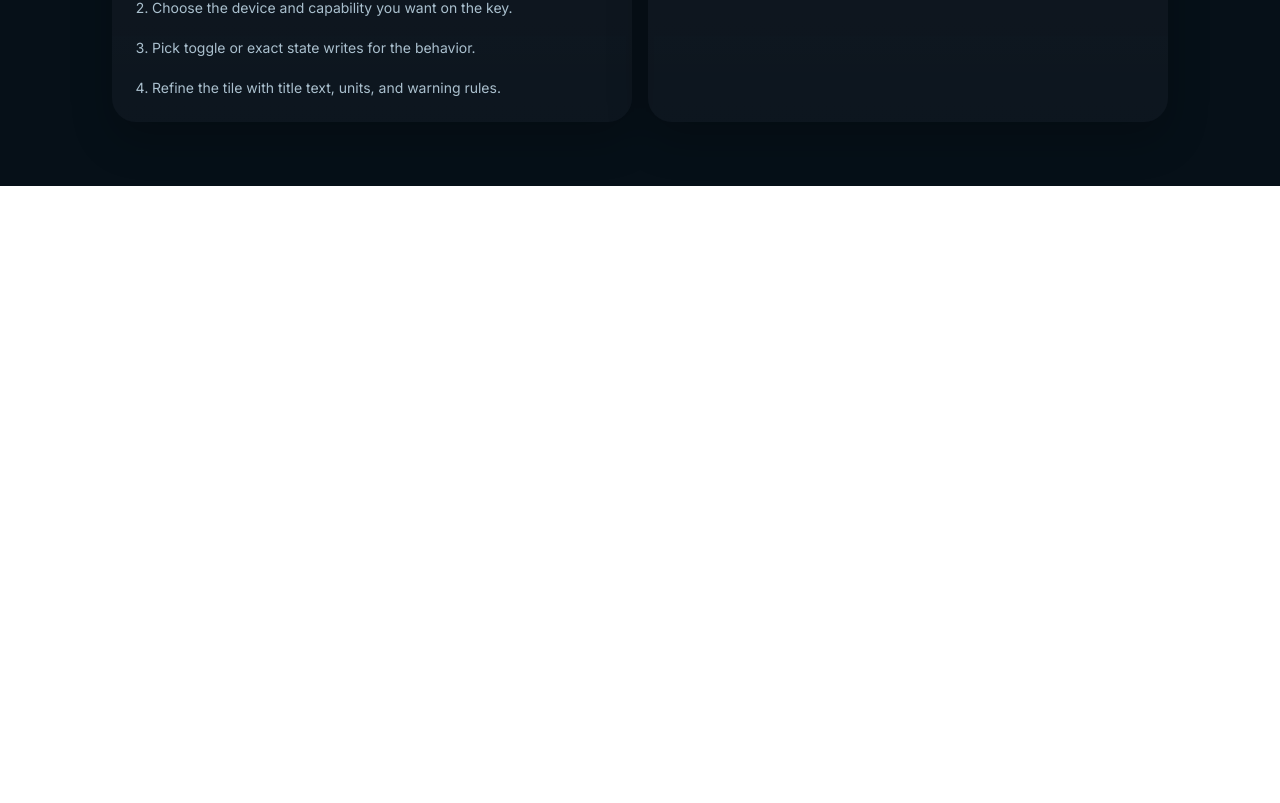
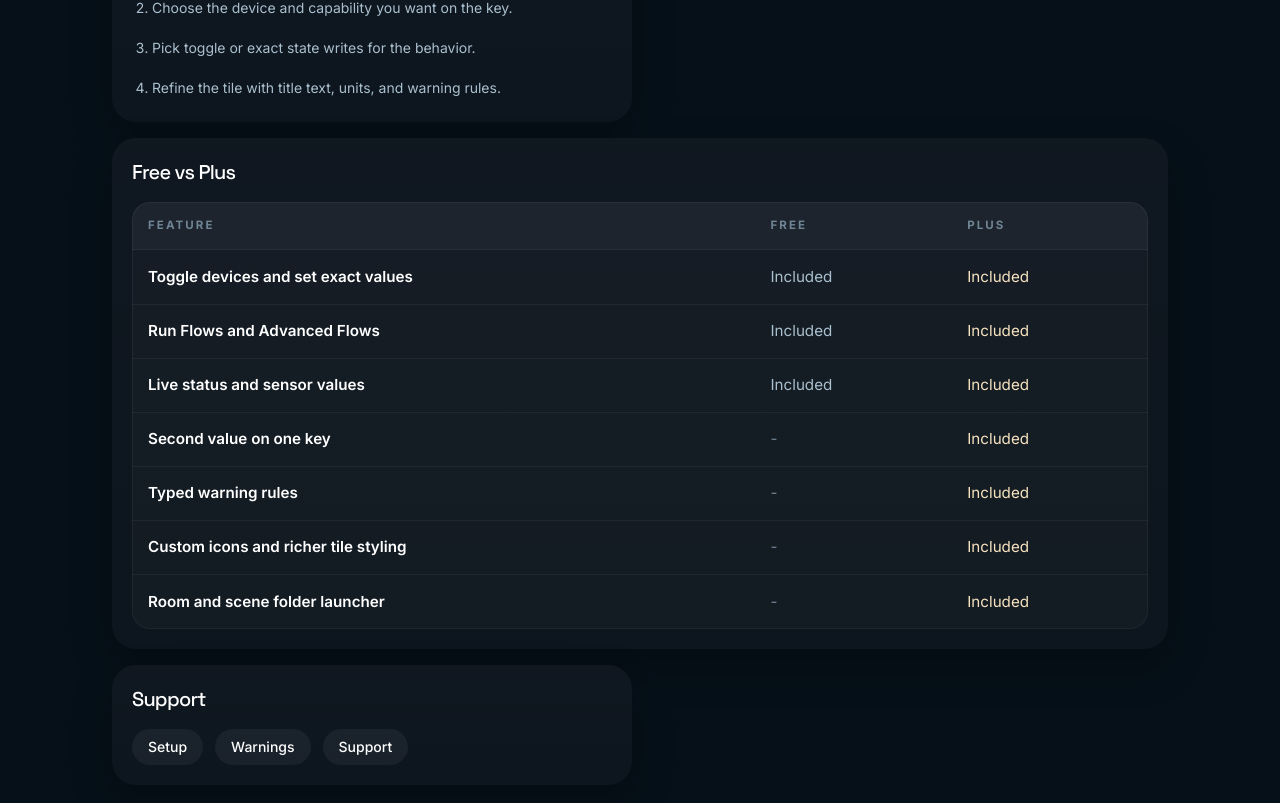
Before and after one commit to oddworker1/stream-deck-store, a Vue app in the folder frontend/: page /homey.html in a window 1280 px wide. Shown: the part 883-1686 px from the top of the page. Before the commit the page ends 1069 px from the top, so only its background shows below. Built offline with nearby package versions, Linux system fonts and the light colour scheme.

Commit message:
Add Homey comparison table and FAQ detail links

```diff
--- a/frontend/src/data/site.ts
+++ b/frontend/src/data/site.ts
@@ -10,6 +10,12 @@ export type PreviewTile = {
   overlayImage?: string;
 };
 
+export type ComparisonRow = {
+  feature: string;
+  free: string;
+  plus: string;
+};
+
 export type FaqItem = {
   answer: string;
   id: string;
@@ -18,6 +24,7 @@ export type FaqItem = {
 
 export type PluginRecord = {
   badges: string[];
+  comparisonRows: ComparisonRow[];
   faq: FaqItem[];
   faqIntro: string;
   helpTopicMap: Record<string, string>;
@@ -37,6 +44,43 @@ export type PluginRecord = {
 
 export const homeyPlugin: PluginRecord = {
   badges: ["Free + Plus", "Home automation"],
+  comparisonRows: [
+    {
+      feature: "Toggle devices and set exact values",
+      free: "Included",
+      plus: "Included"
+    },
+    {
+      feature: "Run Flows and Advanced Flows",
+      free: "Included",
+      plus: "Included"
+    },
+    {
+      feature: "Live status and sensor values",
+      free: "Included",
+      plus: "Included"
+    },
+    {
+      feature: "Second value on one key",
+      free: "-",
+      plus: "Included"
+    },
+    {
+      feature: "Typed warning rules",
+      free: "-",
+      plus: "Included"
+    },
+    {
+      feature: "Custom icons and richer tile styling",
+      free: "-",
+      plus: "Included"
+    },
+    {
+      feature: "Room and scene folder launcher",
+      free: "-",
+      plus: "Included"
+    }
+  ],
   faq: [
     {
       answer:
@@ -46,9 +90,21 @@ export const homeyPlugin: PluginRecord = {
     },
     {
       answer:
+        "If the device list is empty, the Homey address is usually wrong, the API token is invalid, or Homey is not reachable from this machine.",
+      id: "faq-empty-catalog",
+      question: "Why is the device list empty?"
+    },
+    {
+      answer:
         "Choose the device first, then the capability you want to read or control. Start simple with one value and add more layout options after the tile works.",
       id: "faq-select-device",
       question: "How should I pick device and capability?"
+    },
+    {
+      answer:
+        "Use a second value only when it adds useful context. If the tile starts feeling crowded, leave it out.",
+      id: "faq-second-value",
+      question: "When should I use a second value?"
     },
     {
       answer:
@@ -58,9 +114,21 @@ export const homeyPlugin: PluginRecord = {
     },
     {
       answer:
+        "Use Set Device State, choose a dim or position-style capability, then set the value type so the target input appears.",
+      id: "faq-dim-input",
+      question: "Why do I not see a dim percentage input?"
+    },
+    {
+      answer:
         "Put the wording and units directly in Title Template. That keeps the tile short, readable, and under your control instead of forcing one display format.",
       id: "faq-display-template",
       question: "How do I show values and units cleanly?"
+    },
+    {
+      answer:
+        "Set the title, text size, and icon first. Use color only when it adds meaning instead of noise.",
+      id: "faq-display-layout",
+      question: "How do I keep the tile readable?"
     },
     {
       answer:
@@ -70,9 +138,21 @@ export const homeyPlugin: PluginRecord = {
     },
     {
       answer:
+        "Yes. Warning states can flash first and then stay solid while the condition is still active.",
+      id: "faq-warning-flash",
+      question: "Can the warning tile flash?"
+    },
+    {
+      answer:
         "Open the Debug tab and use Copy Debug Snapshot. That gives enough context to troubleshoot connection state, selected device, and recent plugin events quickly.",
       id: "faq-debug-snapshot",
       question: "What should I send when I need support?"
+    },
+    {
+      answer:
+        "Create a Personal Access Token in the Homey web app developer settings, then paste it into Setup inside the plugin.",
+      id: "faq-api-key",
+      question: "Where do I get the Homey API key?"
     }
   ],
   faqIntro: "Short answers only. Links from the plugin open the matching question automatically.",
--- a/frontend/src/pages/PluginDetailPage.vue
+++ b/frontend/src/pages/PluginDetailPage.vue
@@ -96,6 +96,40 @@
         </ol>
       </article>
 
+      <article class="info-panel comparison-panel">
+        <h2 class="panel-title">Free vs Plus</h2>
+        <div class="comparison-table-wrap">
+          <table class="comparison-table">
+            <thead>
+              <tr>
+                <th scope="col">
+                  Feature
+                </th>
+                <th scope="col">
+                  Free
+                </th>
+                <th scope="col">
+                  Plus
+                </th>
+              </tr>
+            </thead>
+            <tbody>
+              <tr v-for="row in plugin.comparisonRows" :key="row.feature">
+                <th scope="row">
+                  {{ row.feature }}
+                </th>
+                <td :class="{ 'comparison-value-muted': row.free === '-' }">
+                  {{ row.free }}
+                </td>
+                <td>
+                  {{ row.plus }}
+                </td>
+              </tr>
+            </tbody>
+          </table>
+        </div>
+      </article>
+
       <article class="info-panel">
         <h2 class="panel-title">Support</h2>
         <div class="support-link-list">
--- a/frontend/src/style.css
+++ b/frontend/src/style.css
@@ -292,6 +292,10 @@ summary {
     @apply grid gap-4 md:grid-cols-2;
   }
 
+  .comparison-panel {
+    @apply md:col-span-2;
+  }
+
   .info-panel {
     @apply rounded-[24px] p-5 shadow-[var(--shadow-panel)];
     background:
@@ -323,6 +327,54 @@ summary {
 
   .support-link:hover {
     background: rgba(255, 255, 255, 0.09);
+  }
+
+  .comparison-table-wrap {
+    @apply mt-4 overflow-x-auto rounded-[18px];
+    box-shadow: inset 0 0 0 1px rgba(255, 255, 255, 0.05);
+  }
+
+  .comparison-table {
+    width: 100%;
+    min-width: 620px;
+    border-collapse: collapse;
+    background: rgba(255, 255, 255, 0.025);
+  }
+
+  .comparison-table thead th {
+    padding: 0.95rem 1rem;
+    text-align: left;
+    font-size: 0.72rem;
+    font-weight: 700;
+    letter-spacing: 0.18em;
+    text-transform: uppercase;
+    color: var(--text-tertiary);
+    background: rgba(255, 255, 255, 0.035);
+  }
+
+  .comparison-table tbody th,
+  .comparison-table tbody td {
+    padding: 0.95rem 1rem;
+    border-top: 1px solid rgba(255, 255, 255, 0.05);
+    font-size: 0.95rem;
+  }
+
+  .comparison-table tbody th {
+    text-align: left;
+    font-weight: 600;
+    color: white;
+  }
+
+  .comparison-table tbody td {
+    color: var(--text-secondary);
+  }
+
+  .comparison-table tbody td:last-child {
+    color: #f7e3c0;
+  }
+
+  .comparison-value-muted {
+    color: var(--text-tertiary) !important;
   }
 
   .faq-list {
```
